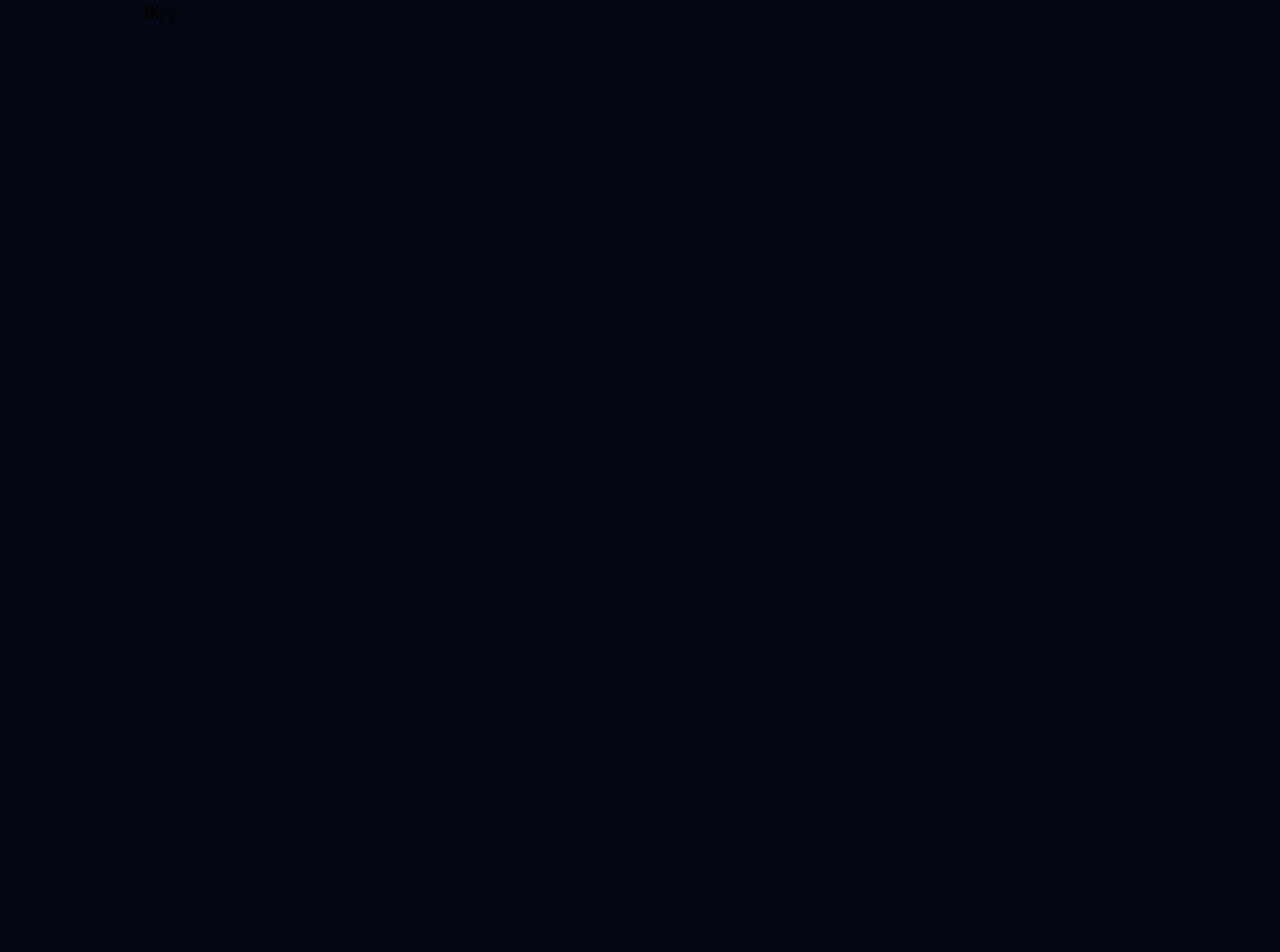
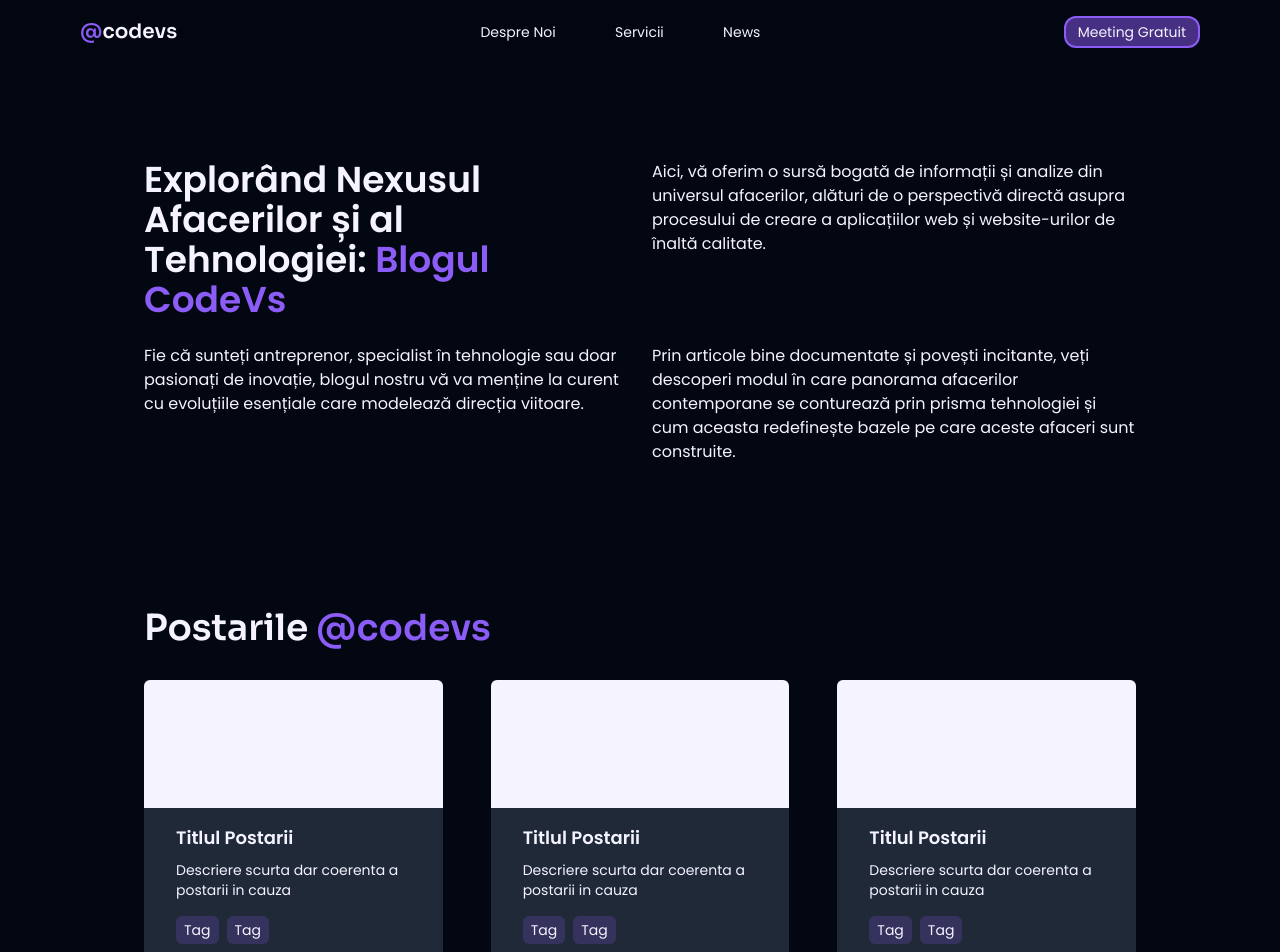
Before and after one commit to antoniogrosu/codevs-website, a Next.js app: page /blog in a window 1280 px wide. Shown: the top 952 px of the page. Before the commit the page ends 800 px from the top, so only its background shows below. Built offline with nearby package versions, Linux system fonts and the light colour scheme.

Commit message:
added new pages + navbar

```diff
--- a/src/app/blog/page.js
+++ b/src/app/blog/page.js
@@ -1,5 +1,12 @@
+import Hero from "../components/blogPage/Hero";
+import News from "../components/blogPage/News";
 function Blog() {
-  return <div>Blog</div>;
+  return (
+    <>
+      <Hero />
+      <News />
+    </>
+  );
 }
 
 export default Blog;
--- /dev/null
+++ b/src/app/components/Navbar.js
@@ -0,0 +1,78 @@
+"use client";
+
+import { useState } from "react";
+
+function Navbar() {
+  const [sideBar, setSideBar] = useState(false);
+  return (
+    <nav
+      className={`text-violet-50 py-6  px-4  md:px-12 lg:px-16 xl:px-20 2xl:px-24 left-0 justify-between fixed top-0  w-full md:py-2 lg:py-4 flex  items-center ${
+        !sideBar ? "bg-gray-950/80" : ""
+      }`}
+    >
+      {!sideBar && (
+        <>
+          <div
+            className="md:hidden w-1/12 flex flex-col gap-1"
+            onClick={() => {
+              setSideBar(!sideBar);
+            }}
+          >
+            <div className="pt-1 w-full bg-violet-50"></div>
+            <div className="pt-1 w-2/3 bg-violet-50"></div>
+            <div className="pt-1 w-1/3 bg-violet-50"></div>
+          </div>
+          <a
+            href="/"
+            className="hover:text-violet-500 transition-all ease-in-out sora text-xl semibold"
+          >
+            <span className="text-violet-500">@</span>codevs
+          </a>
+          <div className="hidden text-sm md:flex items-center poppins justify-between w-3/12">
+            <a href="/despre">Despre Noi</a>
+            <a href="/servicii">Servicii</a>
+            <a href="/blog">News</a>
+          </div>
+          <button className="px-2 py-1 text-sm md:text-md md:px-3 md:py-1 poppins bg-violet-500/50 rounded-xl border-2  border-violet-500 hover:bg-violet-500/80 transition-all ease-in-out">
+            Meeting Gratuit
+          </button>
+        </>
+      )}
+      {sideBar && (
+        <div className="absolute  w-full top-0 left-0 h-screen">
+          <div className="w-9/12 px-4 py-6  bg-gray-950 h-screen">
+            <div className="w-full flex items-center justify-between">
+              <a
+                href="/"
+                className="inline-block hover:text-violet-500 transition-all ease-in-out sora text-xl semibold"
+              >
+                <span className="text-violet-500">@</span>codevs
+              </a>
+              <p
+                className="px-3 py-1 semibold poppins bg-gray-800 rounded-md"
+                onClick={() => {
+                  setSideBar(!sideBar);
+                }}
+              >
+                x
+              </p>
+            </div>
+            <div className="flex flex-col w-full mt-6 text-violet-50 gap-4  items-start poppins">
+              <a href="/despre" className="py-2">
+                Despre Noi
+              </a>
+              <a href="/servicii" className="py-2">
+                Servicii
+              </a>
+              <a href="/blog" className="py-2">
+                News
+              </a>
+            </div>
+          </div>
+        </div>
+      )}
+    </nav>
+  );
+}
+
+export default Navbar;
--- a/src/app/components/aboutPage/Hero.js
+++ b/src/app/components/aboutPage/Hero.js
@@ -1,6 +1,6 @@
 function Hero() {
   return (
-    <div className="poppins mt-16 md:mt-24 xl:mt-36 2xl:mt-40 grid md:grid-cols-2 grid-cols-1 gap-x-2 gap-y-8">
+    <div className="poppins mt-24 md:mt-32 xl:mt-40 2xl:mt-44 grid md:grid-cols-2 grid-cols-1 gap-x-2 gap-y-8">
       <h1 className="semibold text-4xl text-violet-50">
         Transformăm{" "}
         <span className="text-violet-500">
--- /dev/null
+++ b/src/app/components/blogPage/Card.js
@@ -0,0 +1,23 @@
+function Card() {
+  return (
+    <div className="rounded-md bg-gray-800 cursor-pointer transition-all ease-in-out hover:scale-105 hover:shadow-md hover:shadow-violet-500/50">
+      <div className="py-16 bg-violet-50 w-full rounded-t-md"></div>
+      <div className="poppins text-violet-50 px-4 py-2 lg:px-6 lg:py-3 xl:px-8 xl:py-4 2xl:px-10 2xl:py-5">
+        <h4 className="text-lg semibold">Titlul Postarii</h4>
+        <p className="text-sm mt-2">
+          Descriere scurta dar coerenta a postarii in cauza
+        </p>
+        <div className="flex justify-start gap-2 mt-4">
+          <p className="py-1 px-2 bg-violet-500/20 poppins text-sm text-violet-50 rounded-md">
+            Tag
+          </p>
+          <p className="py-1 px-2 bg-violet-500/20 poppins text-sm text-violet-50 rounded-md">
+            Tag
+          </p>
+        </div>
+      </div>
+    </div>
+  );
+}
+
+export default Card;
--- /dev/null
+++ b/src/app/components/blogPage/Hero.js
@@ -0,0 +1,27 @@
+function Hero() {
+  return (
+    <div className="grid grid-cols-1 md:grid-cols-2 mt-24 md:mt-32 xl:mt-40 2xl:mt-44 gap-6 poppins text-violet-50">
+      <h1 className="semibold text-4xl">
+        Explorând Nexusul Afacerilor și al Tehnologiei:{" "}
+        <span className="text-violet-500">Blogul CodeVs</span>
+      </h1>
+      <p>
+        Aici, vă oferim o sursă bogată de informații și analize din universul
+        afacerilor, alături de o perspectivă directă asupra procesului de creare
+        a aplicațiilor web și website-urilor de înaltă calitate.{" "}
+      </p>
+      <p>
+        Fie că sunteți antreprenor, specialist în tehnologie sau doar pasionați
+        de inovație, blogul nostru vă va menține la curent cu evoluțiile
+        esențiale care modelează direcția viitoare.
+      </p>
+      <p>
+        Prin articole bine documentate și povești incitante, veți descoperi
+        modul în care panorama afacerilor contemporane se conturează prin prisma
+        tehnologiei și cum aceasta redefinește bazele pe care aceste afaceri
+        sunt construite.
+      </p>
+    </div>
+  );
+}
+export default Hero;
--- /dev/null
+++ b/src/app/components/blogPage/News.js
@@ -0,0 +1,20 @@
+import Card from "./Card";
+function News() {
+  return (
+    <div className="mt-16 poppins md:mt-24 xl:mt-36 2xl:mt-40">
+      <h1 className="sora text-violet-50 text-4xl semibold">
+        Postarile <span className="text-violet-500">@codevs</span>
+      </h1>
+      <div className="mt-8 grid md:grid-cols-3 grid-cols-1 gap-8 md:gap-12 ">
+        <Card />
+        <Card />
+        <Card />
+        <Card />
+        <Card />
+        <Card />
+      </div>
+    </div>
+  );
+}
+
+export default News;
--- /dev/null
+++ b/src/app/components/serviciiPage/Serviciu.js
@@ -0,0 +1,72 @@
+function Serviciu() {
+  return (
+    <div className="w-full grid grid-cols-1 md:grid-cols-2 gap-12 mt-24 md:mt-32 xl:mt-40 2xl:mt-44">
+      <div className="hidden md:block p-4 w-96 h-96 bg-violet-50 "></div>
+      <div>
+        <h1 className="sora text-4xl text-violet-50 semibold">
+          Website Personal
+        </h1>
+        <div className="mt-4 flex justify-start gap-2">
+          <p className="py-1 px-2 bg-gray-800/50 poppins text-sm text-violet-50 rounded-md">
+            UX Design
+          </p>
+          <p className="py-1 px-2 bg-gray-800/50 poppins text-sm text-violet-50 rounded-md">
+            UX Design
+          </p>
+          <p className="py-1 px-2 bg-gray-800/50 poppins text-sm text-violet-50 rounded-md">
+            UX Design
+          </p>
+        </div>
+        <div className="block md:hidden py-32 w-full mt-12 mb-10  bg-violet-50 "></div>
+
+        <div className="text-violet-50 poppins mt-4">
+          Elevăm individualitatea ta pe internet. Cu o echipă de 7 experți în
+          software, creăm website-uri personale captivante, reflectând
+          unicitatea ta. Design rafinat, funcționalitate impecabilă și un strop
+          de magie tehnică, pentru o prezență online memorabilă.
+        </div>
+      </div>
+      <div>
+        <h3 className="poppins text-violet-50 text-lg semibold inline-block">
+          Timp de Executie
+        </h3>
+        <p className=" inline-block poppins ml-2 text-violet-50"> ~ 7 zile</p>
+        <p className="mt-4 poppins text-violet-50">
+          Esti gata sa dai start-ul cu brand-ul tau personal?
+        </p>
+        <div className="mt-6">
+          <a
+            href=""
+            className="bg-violet-500/30  hover:bg-violet-500/80 transition-all ease-in-out px-4 py-2 rounded-xl poppins text-violet-50 border-2 border-violet-500"
+          >
+            Hai sa discutam
+          </a>
+          <a
+            href=""
+            className="bg-violet-50/30 ml-4 transition-all ease-in-out hover:bg-violet-50/80 hover:text-gray-900 px-4 py-2 rounded-xl poppins text-violet-50 border-2 border-violet-50"
+          >
+            Afla mai multe
+          </a>
+        </div>
+      </div>
+      <div className="border-l-2 md:w-8/12 text-center md:text-left bg-gray-800 border-violet-500 rounded-l-xl rounded-r-md py-2 lg:py-4 xl:py-6 2xl:py-8">
+        <h3 className="poppins px-1 md:px-2 lg:px-4 xl:px-6 2xl:px-8 text-violet-50 text-lg semibold inline-block">
+          Alte Servicii
+        </h3>
+        <div className="mt-2">
+          <p className="border-t-2 poppins text-sm text-violet-50 py-1 px-1 md:px-2 lg:px-4 xl:px-6 2xl:px-8 border-violet-500 rounded-r-full">
+            Administrare
+          </p>
+          <p className="border-t-2 mt-1 poppins text-sm text-violet-50 py-1 px-1 md:px-2 lg:px-4 xl:px-6 2xl:px-8 border-violet-500 rounded-r-full">
+            Administrare
+          </p>
+          <p className="border-t-2 mt-1 poppins text-sm text-violet-50 py-1 px-1 md:px-2 lg:px-4 xl:px-6 2xl:px-8 border-violet-500 rounded-r-full">
+            Administrare
+          </p>
+        </div>
+      </div>
+    </div>
+  );
+}
+
+export default Serviciu;
--- a/src/app/despre/page.js
+++ b/src/app/despre/page.js
@@ -1,7 +1,7 @@
 import Hero from "../components/aboutPage/Hero";
 import Technologies from "../components/aboutPage/Technologies";
 import Principles from "../components/aboutPage/Principles";
-import Contact from "../components/homepage/Contact";
+import Contact from "../components/homePage/Contact";
 function AboutPage() {
   return (
     <>
--- a/src/app/layout.js
+++ b/src/app/layout.js
@@ -1,5 +1,5 @@
 import "./globals.css";
-
+import Navbar from "./components/Navbar";
 export const metadata = {
   title: "Create Next App",
   description: "Generated by create next app",
@@ -9,6 +9,7 @@ export default function RootLayout({ children }) {
   return (
     <html lang="en">
       <body className="px-8 md:px-16 lg:px-32 xl:px-36 2xl:px-40  bg-gray-950">
+        <Navbar />
         {children}
       </body>
     </html>
--- /dev/null
+++ b/src/app/servicii/page.js
@@ -0,0 +1,13 @@
+import Serviciu from "../components/serviciiPage/Serviciu";
+
+function Services() {
+  return (
+    <div className="flex flex-col gap-24 lg:gap-32 xl:gap-36 2xl:gap-40 mt-16 md:mt-24 xl:mt-36 2xl:mt-40">
+      <Serviciu />
+      <Serviciu />
+      <Serviciu />
+    </div>
+  );
+}
+
+export default Services;
--- a/src/app/servicii/page.jsx
+++ /dev/null
@@ -1,5 +0,0 @@
-function Services() {
-  return <div>Servicii</div>;
-}
-
-export default Services;
```
Also changed, not shown: src/app/page.js (+5 -5 lines).
